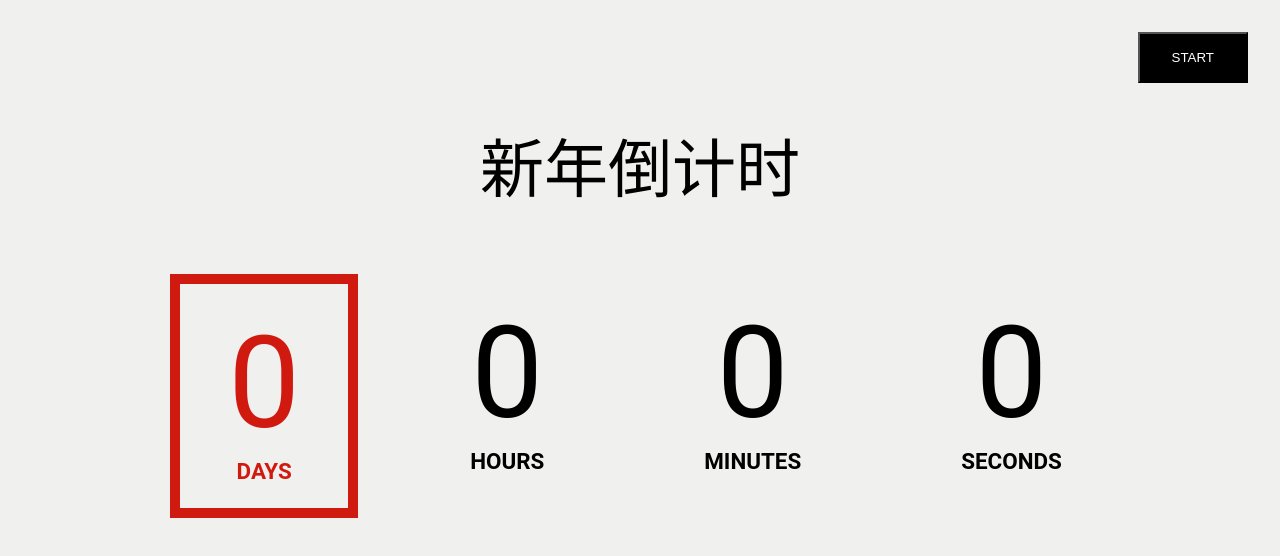
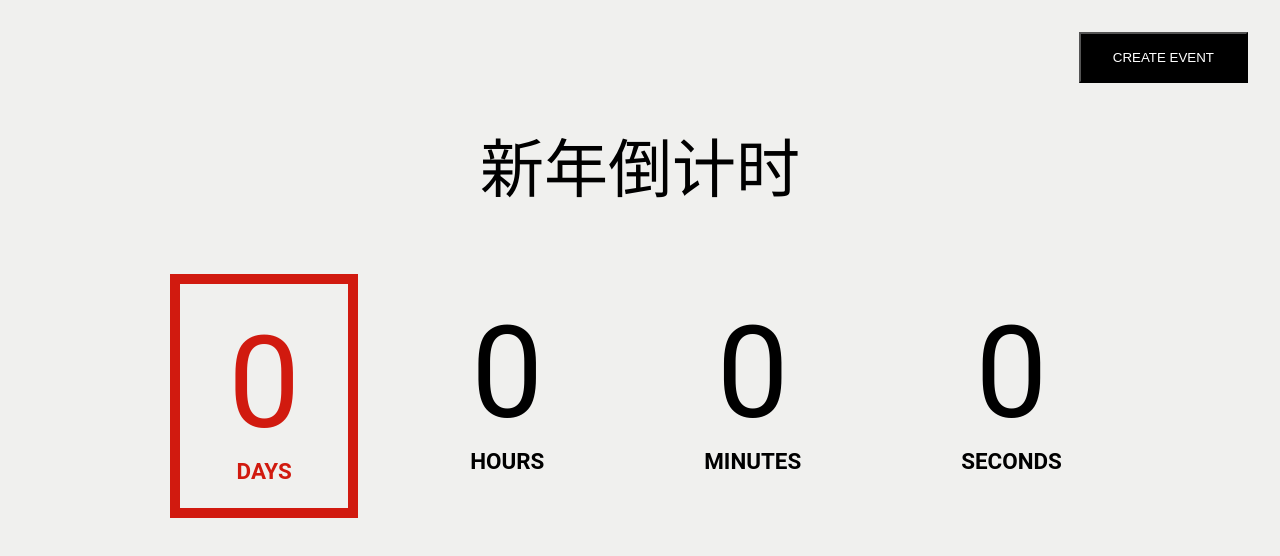
Before and after one commit to mistyhx/event-countdown, a React (Create React App) app: page / in a window 1280 px wide. Shown: the top 556 px of the page. Built offline with nearby package versions, Linux system fonts and the light colour scheme.

Commit message:
updated ui with color and font

```diff
--- a/src/App.js
+++ b/src/App.js
@@ -40,7 +40,7 @@ function App() {
 
   return (
     <div className="App">
-      <button className="start-button">START</button>
+      <button className="start-button">CREATE EVENT</button>
       <div className="datetime-selector">
         <DateTimeSelection datetime={datetime} onChange={value => setDateTime(value)} onSubmit={() => handleSubmit()} />
       </div>
```
